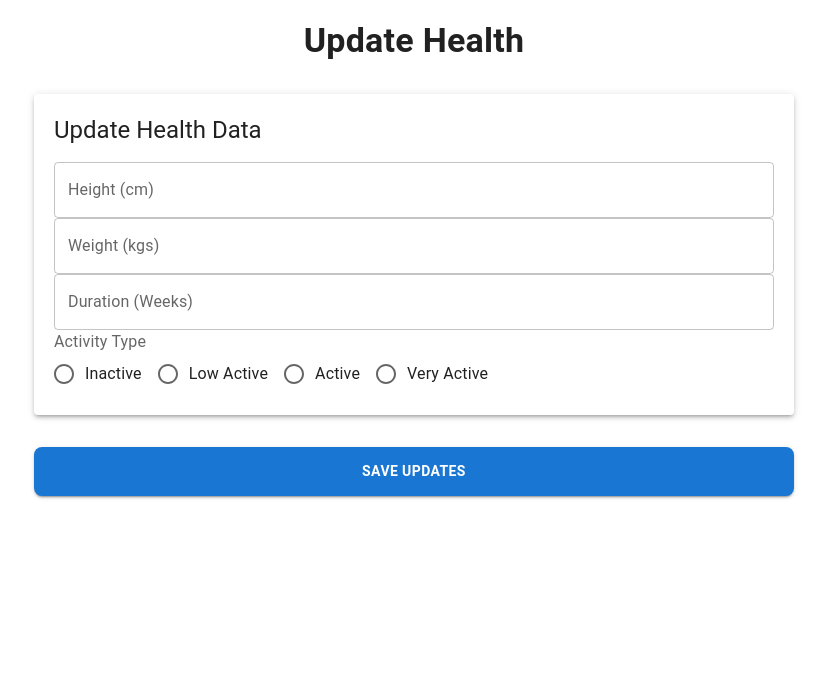
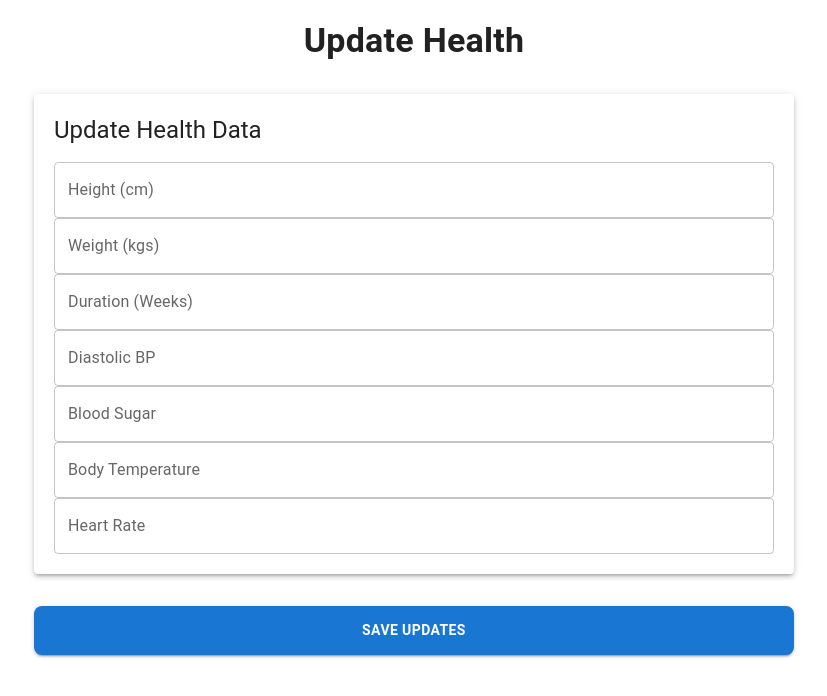
Before and after one commit to mstMetaly/Dhaka-Divisional-Hackathon-2024-Technocrats-V.2, a React (Create React App) app in the folder frontend/: page /updateHealthData in a window 1280 px wide. Shown: the top 696 px of the page, without its empty margins (226-1053 px from the left). Built offline with nearby package versions, Linux system fonts and the light colour scheme.

Commit message:
Health risk

```diff
--- a/frontend/src/components/DietChart.js
+++ b/frontend/src/components/DietChart.js
@@ -59,7 +59,11 @@ const DietChart = () => {
           <p>Carbohydrate: {nutrition.carbohydrate}</p>
           <p>Protein: {nutrition.protein}</p>
           <p>Fat: {nutrition.fat}</p>
-          <p>Minerals: {nutrition.minerals}</p>
+          <p>Fiber: {nutrition.total_fiber}</p>
+          <p>Saturated Fatty Acid: {nutrition.saturated_fatty_acids}</p>
+          <p>Trans Fatty Acid: {nutrition.transfatty_acids}</p>
+          <p>Dietary Cholesterol : {nutrition.dietary_cholesterol}</p>
+          <p>Water : {nutrition.total_water}</p>
         </div>
       )}
     </div>
--- a/frontend/src/components/HealthData.js
+++ b/frontend/src/components/HealthData.js
@@ -52,6 +52,10 @@ const ShowHealthData = () => {
         <Typography><strong>Height:</strong> {profileData.height}</Typography>
         <Typography><strong>Weight:</strong> {profileData.weight}</Typography>
         <Typography><strong>Duration:</strong> {profileData.duration}</Typography>
+        <Typography><strong>Diastolic BP:</strong> {profileData.diastolicBP}</Typography>
+        <Typography><strong>Blood Sugar:</strong> {profileData.blood_sugar}</Typography>
+        <Typography><strong>Body Temperature:</strong> {profileData.body_temp}</Typography>
+        <Typography><strong>Heart Rate</strong> {profileData.heart_rate}</Typography>
       </Paper>
 
 
--- a/frontend/src/components/UpdateHealthData.js
+++ b/frontend/src/components/UpdateHealthData.js
@@ -8,7 +8,10 @@ const UpdateHealthData = () => {
     height: '',
     weight: '',
     duration: '',
-    activity: '',
+    diastolicBP: '',
+    blood_sugar: '',
+    body_temp: '',
+    heart_rate: '',
   });
   const phone = localStorage.getItem('userPhone');
   const navigate = useNavigate();
@@ -89,20 +92,38 @@ const UpdateHealthData = () => {
               value={formData.duration}
               onChange={handleHealthChange}
             />
-            <FormControl component="fieldset" fullWidth>
-              <FormLabel component="legend">Activity Type</FormLabel>
-              <RadioGroup
-                name="activity"
-                value={formData.activity}
-                onChange={handleHealthChange}
-                row
-              >
-                <FormControlLabel value="Inactive" control={<Radio />} label="Inactive" />
-                <FormControlLabel value="Low Active" control={<Radio />} label="Low Active" />
-                <FormControlLabel value="Active" control={<Radio />} label="Active" />
-                <FormControlLabel value="Very Active" control={<Radio />} label="Very Active" />
-              </RadioGroup>
-            </FormControl>
+             <TextField
+              label="Diastolic BP"
+              variant="outlined"
+              fullWidth
+              name="diastolicBP"
+              value={formData.diastolicBP}
+              onChange={handleHealthChange}
+            />
+             <TextField
+              label="Blood Sugar"
+              variant="outlined"
+              fullWidth
+              name="blood_sugar"
+              value={formData.blood_sugar}
+              onChange={handleHealthChange}
+            />
+             <TextField
+              label="Body Temperature"
+              variant="outlined"
+              fullWidth
+              name="body_temp"
+              value={formData.body_tempS}
+              onChange={handleHealthChange}
+            />
+             <TextField
+              label="Heart Rate"
+              variant="outlined"
+              fullWidth
+              name="heart_rate"
+              value={formData.heart_rate}
+              onChange={handleHealthChange}
+            />
       </Paper>
 
       <Button
```
Also changed, not shown: 1 other file (tests, documents, lock files or other folders).
